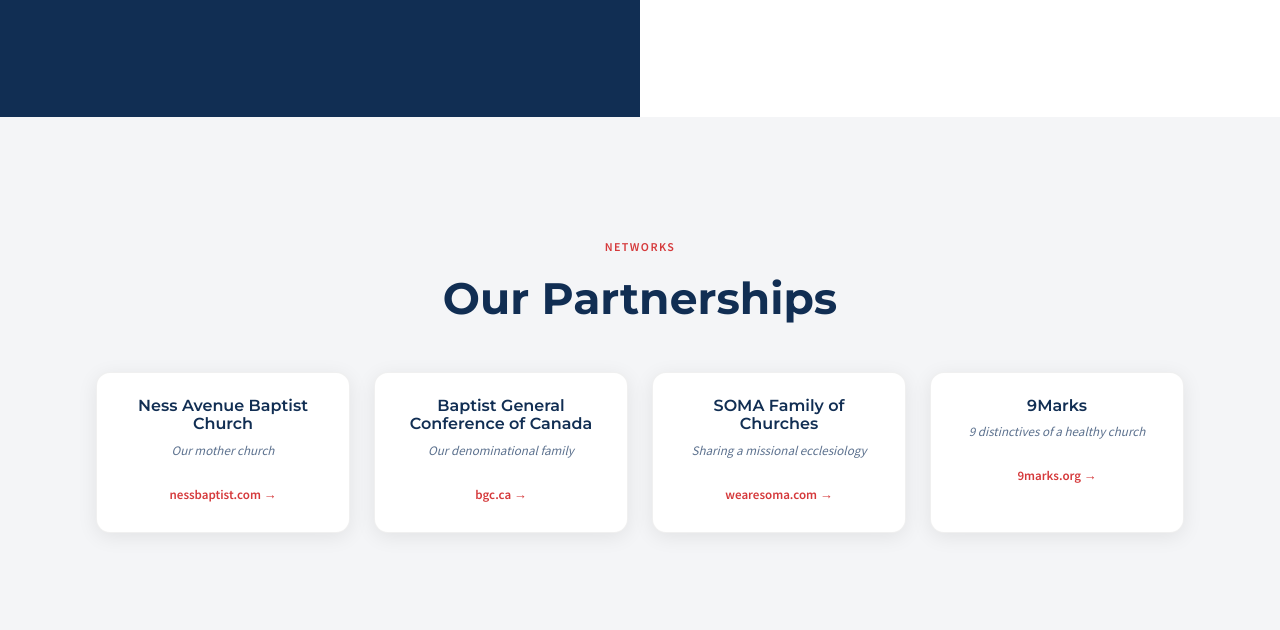
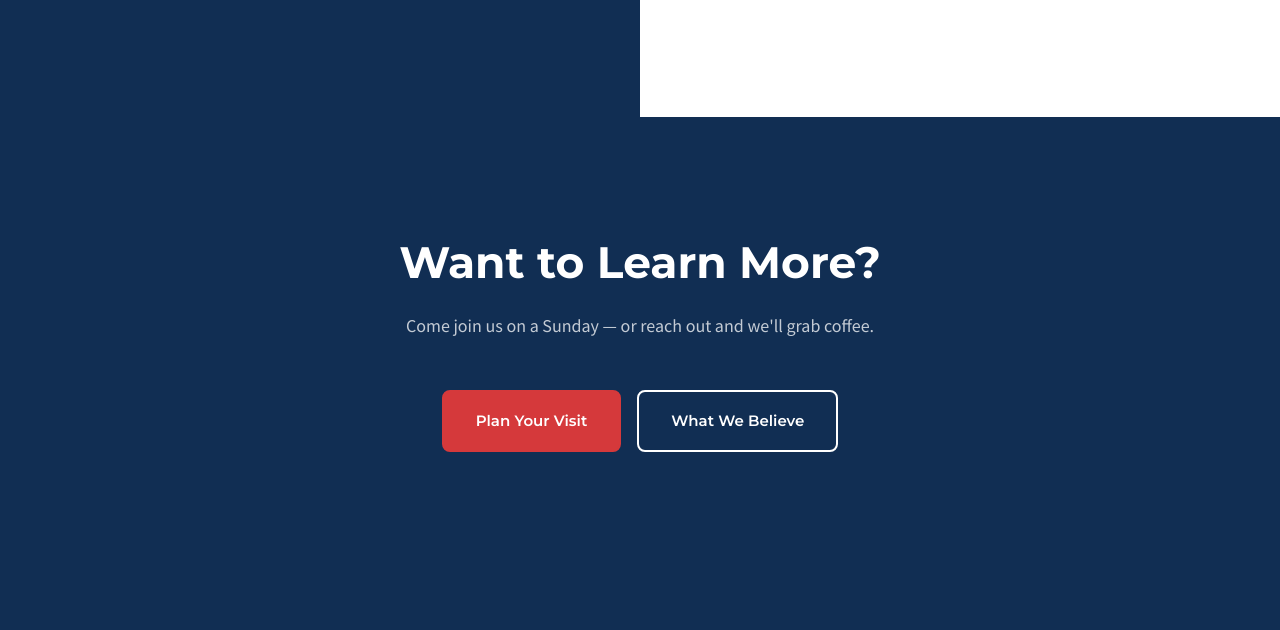
Before and after one commit to StinkyB4/ComCityChurch, a plain HTML site: page about.html in a window 1280 px wide. Shown: the part 1613-2243 px from the top of the page. Drawn offline with nearby package versions, Linux system fonts and the light colour scheme.

Commit message:
post error build

```diff
--- a/about.html
+++ b/about.html
@@ -128,37 +128,7 @@
   </div>
 </section>
 
-<!-- ===== PARTNERSHIPS ===== -->
-<section class="section section--gray">
-  <div class="container">
-    <div class="section-heading text-center mx-auto" style="max-width:520px;">
-      <span class="eyebrow fade-in-up">Networks</span>
-      <h2 class="fade-in-up delay-1">Our Partnerships</h2>
-    </div>
-    <div class="grid-4" style="margin-top:var(--space-lg);">
-      <div class="partner-card fade-in-up">
-        <h4>Ness Avenue Baptist Church</h4>
-        <p class="partner-sub">Our mother church</p>
-        <a href="https://nessbaptist.com" target="_blank" rel="noopener">nessbaptist.com →</a>
-      </div>
-      <div class="partner-card fade-in-up delay-1">
-        <h4>Baptist General Conference of Canada</h4>
-        <p class="partner-sub">Our denominational family</p>
-        <a href="https://bgc.ca" target="_blank" rel="noopener">bgc.ca →</a>
-      </div>
-      <div class="partner-card fade-in-up delay-2">
-        <h4>SOMA Family of Churches</h4>
-        <p class="partner-sub">Sharing a missional ecclesiology</p>
-        <a href="https://wearesoma.com" target="_blank" rel="noopener">wearesoma.com →</a>
-      </div>
-      <div class="partner-card fade-in-up delay-3">
-        <h4>9Marks</h4>
-        <p class="partner-sub">9 distinctives of a healthy church</p>
-        <a href="https://9marks.org" target="_blank" rel="noopener">9marks.org →</a>
-      </div>
-    </div>
-  </div>
-</section>
+
 
 <!-- ===== CTA ===== -->
 <section class="section section--navy text-center">
--- a/staticwebapp.config.json
+++ b/staticwebapp.config.json
@@ -13,7 +13,6 @@
     { "route": "/give",              "rewrite": "/give.html"              },
     { "route": "/contact",           "rewrite": "/contact.html"           },
     { "route": "/members",           "rewrite": "/members/index.html"     },
-    { "route": "/members/",          "rewrite": "/members/index.html"     },
     { "route": "/members/dashboard", "rewrite": "/members/dashboard.html" },
     { "route": "/members/admin",     "rewrite": "/members/admin.html"     }
   ],
```
Also changed, not shown: communities.html (+1 -1 lines), index.html (+3 -3 lines).
